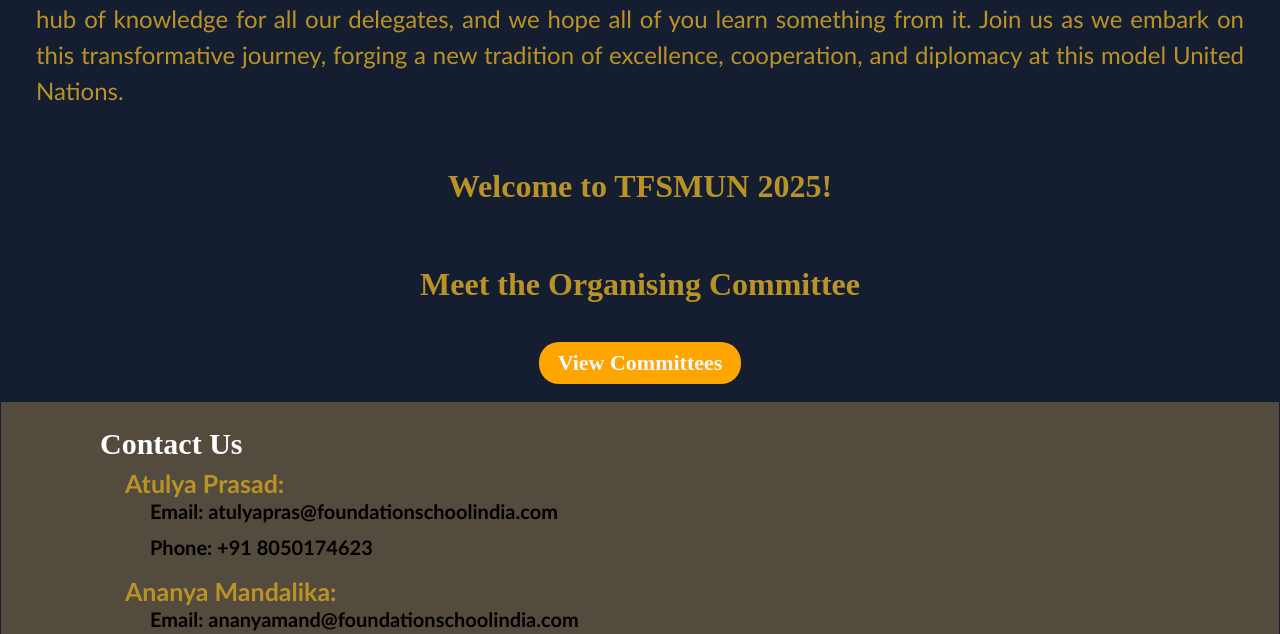
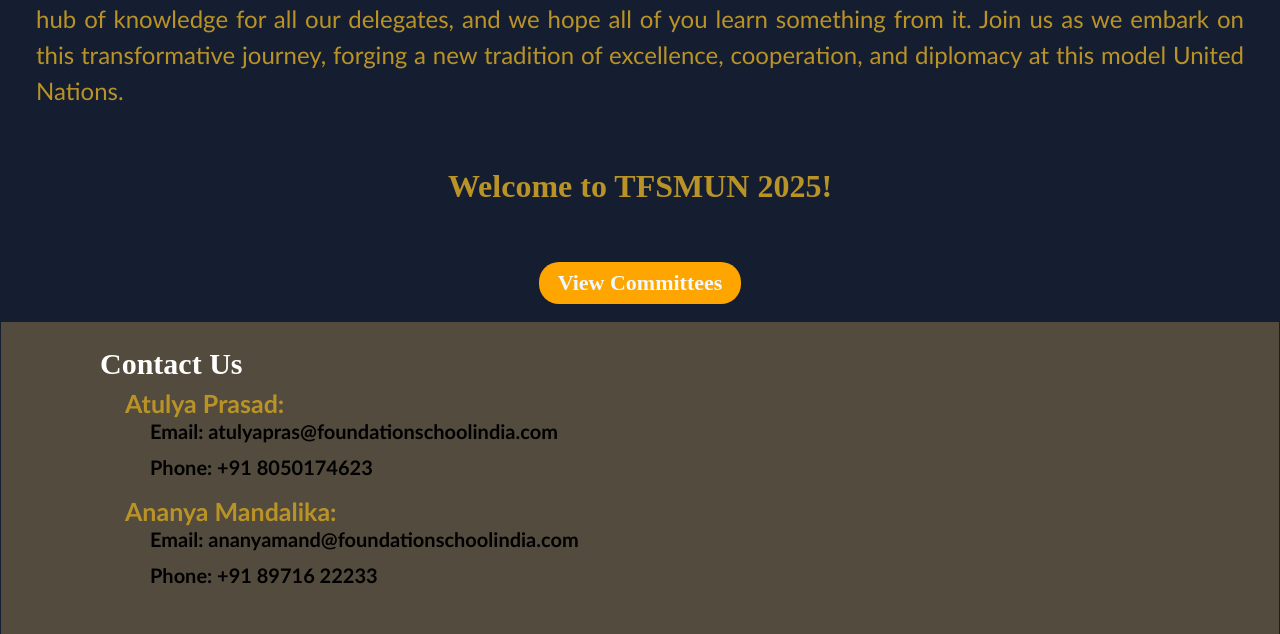
Before and after one commit to TheFoundationSchool/JMUN25, a plain HTML site: page index.html in a window 1280 px wide. Shown: the part 872-1506 px from the top of the page. Drawn offline with Linux system fonts and the light colour scheme.

Commit message:
Update index.html

```diff
--- a/index.html
+++ b/index.html
@@ -45,7 +45,6 @@
 </center>
 </p>
 <br>
-<h1 style="text-align: center; color:#ba9327;">Meet the Organising Committee</h1>
 <br>
 <center>
     <a href="committees.html"class="action_btn" style="text-align: center;font-weight: bold;position:relative;font-size: 22px;display: flex;flex-direction: column;align-items: center;justify-content: center;width: 170px;">View Committees</a>
```
